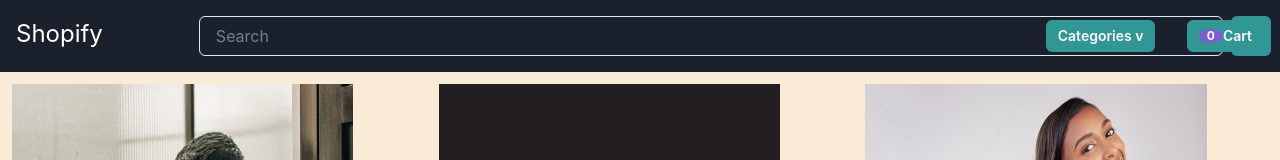
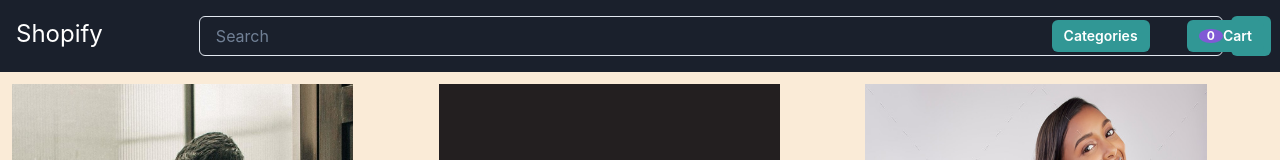
Before and after one commit to hrishav77/Shop-ify, a React (Create React App) app in the folder frontend/: page / in a window 1280 px wide. Shown: the top 160 px of the page. Built offline with nearby package versions, Linux system fonts and the light colour scheme; no server answers.

Commit message:
fixed cart badge
the cart badge was showing 0 when i first came until i open the cart once now its fixed

```diff
--- a/frontend/src/App.js
+++ b/frontend/src/App.js
@@ -3,11 +3,11 @@ import {BrowserRouter,Routes ,Route, Link} from "react-router-dom";
 import Home from "./pages/Home";
 import Cart from "./pages/Cart";
 import Navbar from './components/Navbar';
-import React, { useContext, useState } from 'react'
+import React, {  useState } from 'react'
 import Product from './components/Product';
 import CartProvider from './components/context/Cartcontext';
 import ProductUnit from './pages/ProductUnit';
-import { CartContext } from './components/context/Cartcontext';
+
 import Checkout from './pages/Checkout';
 import Search from './pages/Search';
 
@@ -22,7 +22,7 @@ const theme = extendTheme({
 });
 
 function App() {
-  const a=useContext(CartContext)
+
   const [catego,setcatego]=useState("")
   const buttonHandler=(e)=>{
     const customValue = e.target.getAttribute("data-value");
--- a/frontend/src/components/Cartitem.js
+++ b/frontend/src/components/Cartitem.js
@@ -12,10 +12,7 @@ export default function Cartitem({title,url,price,quantity,id}) {
 
     const jsondata=await data.json()
     if(data.ok){
-      // console.log("deleted")
-      // setdelete(false)
       a.setCartCount(a.cartCount-1)
-      // setquat(quantity)
     }
   }
   const quantityHandler=(quantity)=>{
--- a/frontend/src/components/Drawer.js
+++ b/frontend/src/components/Drawer.js
@@ -15,13 +15,16 @@ export default function CategoryDrawer(props) {
       <>
 
         <Button size="sm" colorScheme='teal' onClick={onOpen}>
-          Categories v
+          Categories
         </Button>
         <Drawer placement="top" onClose={onClose} isOpen={isOpen}>
           <DrawerOverlay backdropFilter='blur(4px)'/>
           <DrawerContent bg="antiquewhite">
             <DrawerHeader borderBottomWidth='2px' fontSize="2xl" color="blue.400" bg="antiquewhite">Categories</DrawerHeader>
             <DrawerBody bg="white">
+                <Link to="/product">
+                <Text fontSize="xl" m="3" data-value="all" onClick={props.buttonHandler}>All products</Text>
+                </Link>
                 <Link to="/product">
                 <Text fontSize="xl" m="3" data-value="men's clothing" onClick={props.buttonHandler}>Men's Clothing</Text>
                 </Link>
@@ -35,6 +38,7 @@ export default function CategoryDrawer(props) {
                 <Text fontSize="xl" m="3" data-value="electronics" onClick={props.buttonHandler}>Electronics</Text>
                 </Link>
 
+
             </DrawerBody>
           </DrawerContent>
         </Drawer>
--- a/frontend/src/components/Product.js
+++ b/frontend/src/components/Product.js
@@ -1,10 +1,11 @@
-import React, { useState, useEffect } from 'react';
+import React, { useState, useEffect, useContext } from 'react';
 import Item from './Item';
 import { Flex } from '@chakra-ui/react';
+import { CartContext } from './context/Cartcontext';
 
 export default function Product(props) {
   const [items, setItems] = useState("");
-
+  const a=useContext(CartContext)
   const fetchProducts = async () => {
     if(props.category==="all"){
       const data = await fetch("https://fakestoreapi.com/products");
@@ -25,11 +26,12 @@ export default function Product(props) {
 
   useEffect(() => {
     fetchProducts();
+    a.fetchcart()
   }, [props.category]);
 
   return (
     <div>
-      <Flex flexWrap="wrap">
+      <Flex flexWrap="wrap" justifyContent="center">
         {items &&
           items.map((item) => (
             <Item
```
